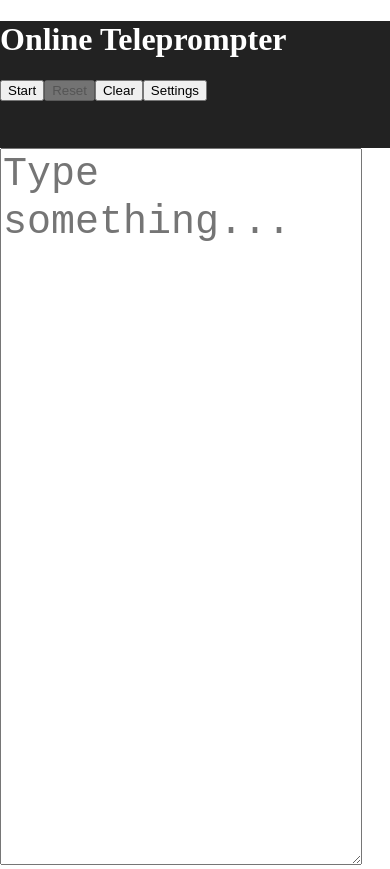
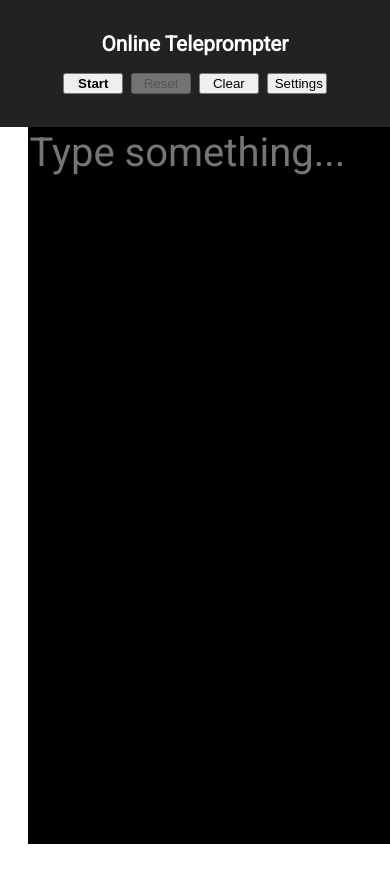
Before and after one commit to 30isnottoolate/online-teleprompter-ts, a React (Create React App) app: page / in a window 390 px wide. After the commit the page ends 844 px from the top, so only its background shows below. Built offline with nearby package versions, Linux system fonts and the light colour scheme.

Commit message:
Add CSS rules

```diff
--- a/src/Teleprompter.css
+++ b/src/Teleprompter.css
@@ -1,8 +1,248 @@
+@import url('https://fonts.googleapis.com/css2?family=Roboto:wght@400&display=swap');
+
 * {
-  box-sizing: border-box;
+    box-sizing: border-box;
+    padding: auto;
 }
 
 body {
-  user-select: none;
-  margin: 0;
+    user-select: none;
+    font-family: "Roboto", Arial, Helvetica, sans-serif;
+    overflow: hidden;
+    margin: 0;
 }
+
+::-webkit-scrollbar {
+    width: 1vw;
+}
+
+::-webkit-scrollbar-track {
+    background: #bbbbbb;
+}
+
+::-webkit-scrollbar-thumb {
+    background: #555555;
+}
+
+#teleprompter {
+    z-index: 0;
+    width: 100vw;
+    height: 100vh;
+}
+
+#controller {
+    display: grid;
+    grid-template-columns: auto auto auto auto auto;
+    gap: 3vw;
+    justify-content: center;
+    background-color: #222222;
+    color: #ffffff;
+    position: fixed;
+    z-index: 2;
+    width: 100vw;
+    transition-property: height;
+    transition-duration: 0.3s;
+}
+
+#logo {
+    display: grid;
+    justify-items: center;
+    align-items: center;
+}
+
+#main-buttons-group {
+    display: grid;
+    grid-template-columns: auto auto auto auto;
+    gap: 0.5vw;
+    align-content: center;
+    justify-content: center;
+}
+
+.main-buttons {
+    width: 4.5em;
+}
+
+#start-stop,
+#default {
+    font-weight: bold;
+}
+
+#mode-group {
+    display: grid;
+    grid-template-columns: auto auto;
+    gap: 0.5vh 0.5vw;
+    align-content: center;
+    text-align: right;
+}
+
+.mode-buttons {
+    width: 4.5em;
+}
+
+#settings {
+    display: grid;
+    grid-template-columns: auto auto auto;
+    gap: 0.5vh 1vw;
+    align-content: center;
+    justify-content: center;
+    text-align: right;
+}
+
+#default-container {
+    display: grid;
+    align-content: center;
+}
+
+#default {
+    width: 5em;
+}
+
+#text-container,
+#text-display {
+    position: absolute;
+    z-index: 1;
+    font-family: "Roboto", Arial, Helvetica, sans-serif;
+    border: 0px;
+    margin: 0;
+}
+
+#text-container {
+    outline: none;
+    resize: none;
+    overflow-y: scroll;
+}
+
+#text-display {
+    height: auto;
+    overflow: hidden;
+    white-space: pre-wrap;
+    word-break: break-word;
+    padding-right: 0.25vw;
+}
+
+#text-marker {
+    position: absolute;
+    margin: 0;
+}
+
+.transparent {
+    opacity: 0.5;
+    transition-property: opacity;
+    transition-duration: 0.6s;
+}
+
+.visible {
+    opacity: 1;
+    transition-property: opacity;
+    transition-duration: 0.6s;
+}
+
+.dark {
+    background-color: #000000;
+    color: #ffffff;
+}
+
+.light {
+    background-color: #ffffff;
+    color: #000000;
+}
+
+@media only screen and (max-width: 1150px) {
+    #controller {
+        grid-template-columns: auto auto auto;
+        grid-template-rows: auto auto;
+        gap: 0.5vh 2vw;
+        align-content: center;
+        justify-content: space-evenly;
+    }
+
+    #logo {
+        grid-column: 1 / 2;
+        grid-row: 1 / 2;
+    }
+
+    h1 {
+        font-size: 1.3em;
+        margin: 0;
+    }
+
+    #main-buttons-group {
+        grid-column: 1 / 2;
+        grid-row: 2 / 3;
+    }
+
+    #mode-group {
+        grid-column: 2 / 3;
+        grid-row: 1 / 2;
+    }
+
+    #default-container {
+        display: grid;
+        grid-template-columns: auto;
+        grid-column: 2 / 3;
+        grid-row: 2 / 3;
+        justify-content: end;
+    }
+
+    #default {
+        font-weight: normal;
+        width: 4.5em;
+    }
+
+    #settings {
+        grid-column: 3 / 4;
+        grid-row: 1 / 3;
+    }
+
+    #font-size,
+    #line-height,
+    #text-speed {
+        width: 15vw
+    }
+}
+
+@media only screen and (max-width: 700px) {
+    #controller {
+        grid-template-columns: auto;
+        grid-template-rows: repeat(5, auto);
+        gap: 2vh;
+        align-content: center;
+        height: 40vh;
+    }
+
+    #logo {
+        grid-column: 1 / 2;
+        grid-row: 1 / 2;
+    }
+
+    #main-buttons-group {
+        gap: 2vw;
+        grid-column: 1 / 2;
+        grid-row: 2 / 3;
+    }
+
+    #mode-group {
+        gap: 0.5vh 2vw;
+        grid-column: 1 / 2;
+        grid-row: 3 / 4;
+    }
+
+    #default-container {
+        display: grid;
+        grid-template-columns: auto;
+        grid-column: 1 / 2;
+        grid-row: 5 / 6;
+        justify-content: center;
+    }
+
+    #settings {
+        grid-column: 1 / 2;
+        grid-row: 4 / 5;
+    }
+
+    #font-size,
+    #line-height,
+    #text-speed {
+        width: 40vw
+    }
+}
```
